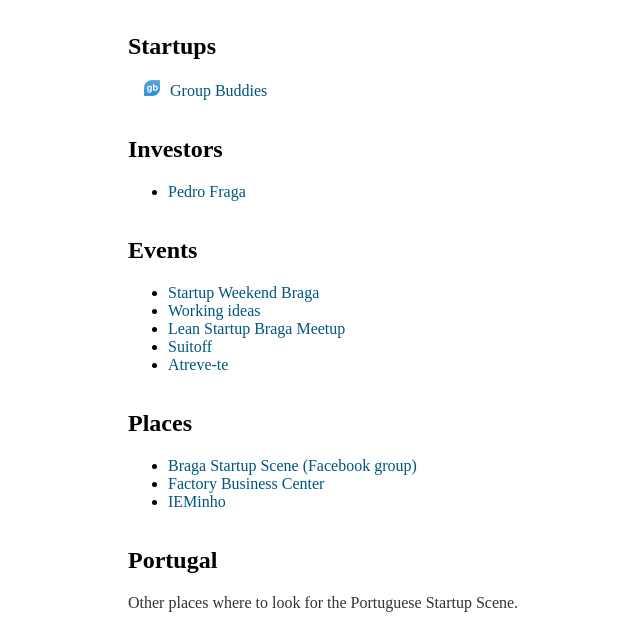
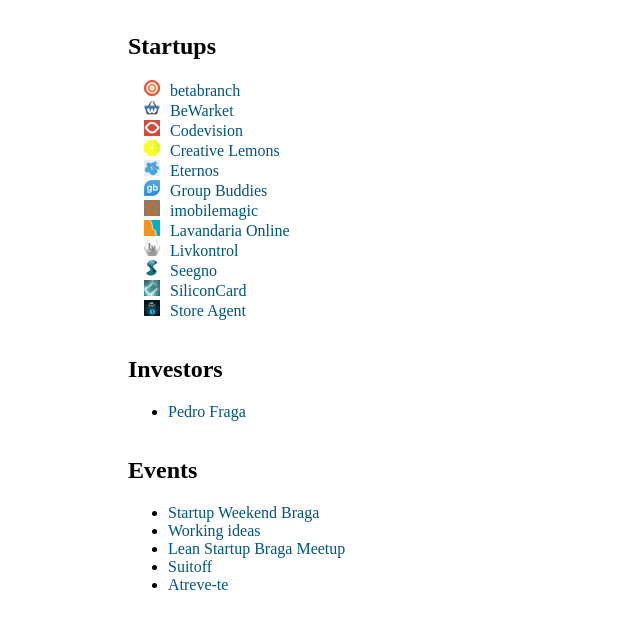
Before and after one commit to rmdmachado/madeinbraga, a plain HTML site: page index.html in a window 1280 px wide. Shown: the part 151-776 px from the top of the page, without its empty margins (252-892 px from the left). Drawn offline with Linux system fonts and the light colour scheme.

Commit message:
companies added

```diff
--- a/index.html
+++ b/index.html
@@ -15,7 +15,18 @@
         <div class="section">
             <h2>Startups</h2>
             <ul class="with-icons">
+	            <li><a href="http://www.betabranch.com"><img src="./startups/bb_favicon.ico" height="16" width="16">betabranch</a></li>
+	            <li><a href="http://www.bewarket.com"><img src="./startups/bw_favicon.ico" height="16" width="16">BeWarket</a></li>
+                <li><a href="http://www.codevision.pt"><img src="./startups/cv_favicon.ico" height="16" width="16">Codevision</a></li>
+                <li><a href="http://www.creativelemons.pt"><img src="./startups/cl_favicon.ico" height="16" width="16">Creative Lemons</a></li>
+                <li><a href="www.eternos.pt"><img src="./startups/et_favicon.ico" height="16" width="16">Eternos</a></li>
                 <li><a href="http://www.groupbuddies.com/"><img src="./startups/gb_favicon.ico" height="16" width="16">Group Buddies</a></li>
+                <li><a href="http://www.imobilemagic.com/"><img src="./startups/im_favicon.ico" height="16" width="16">imobilemagic</a></li>
+                <li><a href="http://www.lavandariaonline.com"><img src="./startups/lo_favicon.ico" height="16" width="16">Lavandaria Online</a></li>
+                <li><a href="http://www.livkontrol.com"><img src="./startups/li_favicon.ico" height="16" width="16">Livkontrol</a></li>
+                <li><a href="http://www.seegno.com/"><img src="./startups/se_favicon.ico" height="16" width="16">Seegno</a></li>
+                <li><a href="http://www.siliconcard.me"><img src="./startups/sc_favicon.ico" height="16" width="16">SiliconCard</a></li>
+                <li><a href="http://www.storeagent.com/"><img src="./startups/sa_favicon.ico" height="16" width="16">Store Agent</a></li>
 
             </ul>
         </div>
```
Also changed, not shown: startups/bb_favicon.ico (added), startups/bw_favicon.ico (added), startups/cl_favicon.ico (added), startups/cv_favicon.ico (added), startups/et_favicon.ico (added), startups/im_favicon.ico (added), startups/li_favicon.ico (added), startups/lo_favicon.ico (added), startups/sa_favicon.ico (added), startups/sc_favicon.ico (added), startups/se_favicon.ico (added), 1 other file.
